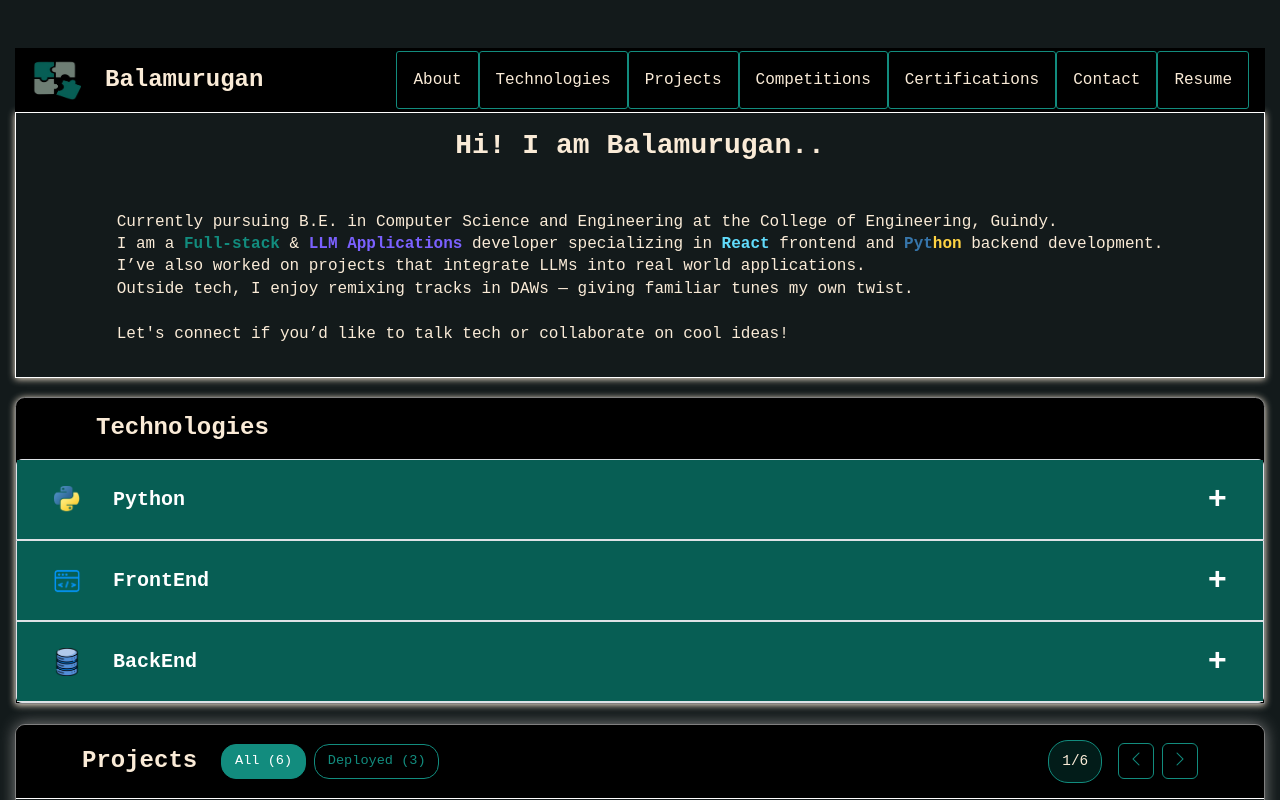
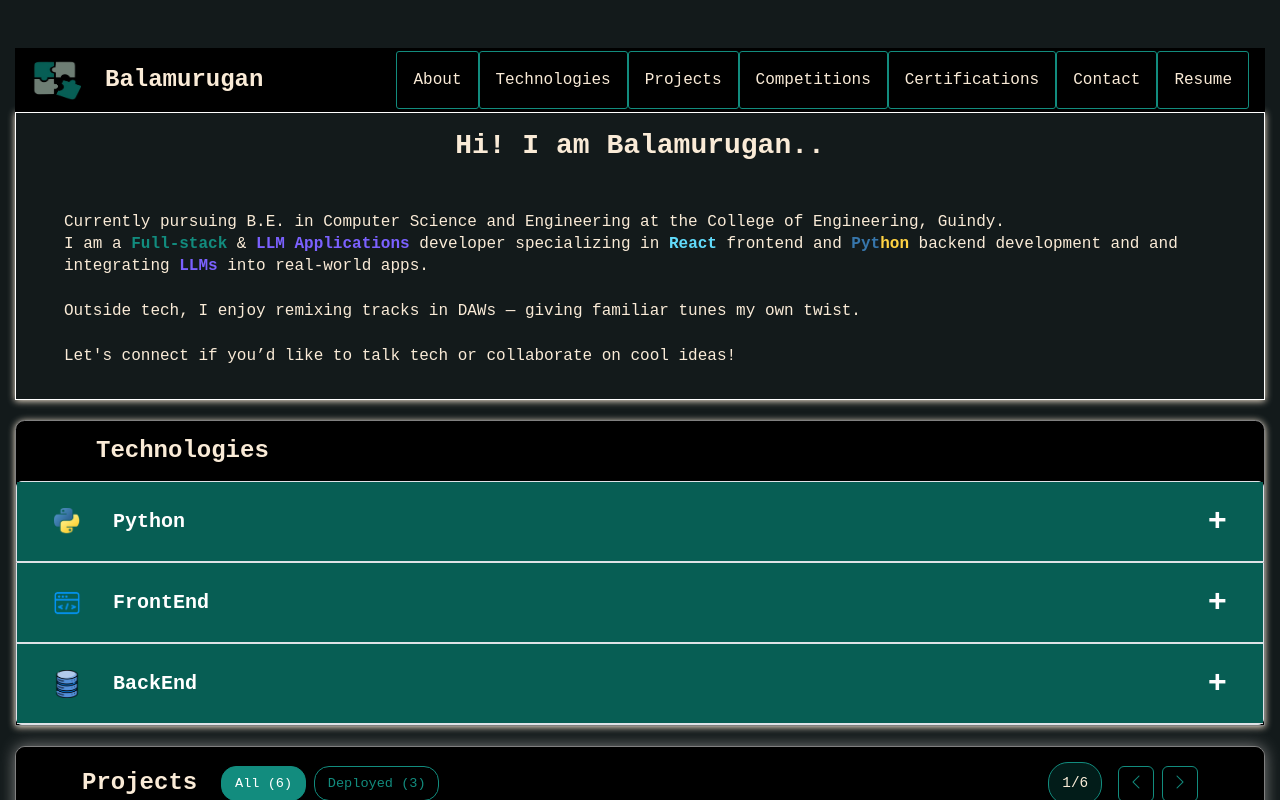
Before and after one commit to BALAMURUGAN16SA/PORTFOLIO, a React (Create React App) app: page / in a window 1280 px wide. Shown: the top 800 px of the page. Built offline with nearby package versions, Linux system fonts and the light colour scheme.

Commit message:
Update About.jsx

```diff
--- a/src/components/About.jsx
+++ b/src/components/About.jsx
@@ -8,9 +8,8 @@ const About = () => {
       <p className="additional-text fs-6">
         Currently pursuing B.E. in Computer Science and Engineering at the College of Engineering, Guindy.
         <br></br>
-        I am a <span className="fw-bold" style={{color: "#128C7E"}}>Full-stack</span> & <span className="fw-bold" style={{color: "#7B61FF"}}> LLM Applications </span> developer specializing in <span className="fw-bold" style={{color:"#61DBFB"}}> React </span> frontend and <span className="fw-bold" style={{color:"#3776ab"}}> Pyt</span><span className="fw-bold" style={{color: "#ffd343"}}>hon </span> backend development.
+        I am a <span className="fw-bold" style={{color: "#128C7E"}}>Full-stack</span> & <span className="fw-bold" style={{color: "#7B61FF"}}> LLM Applications </span> developer specializing in <span className="fw-bold" style={{color:"#61DBFB"}}> React </span> frontend and <span className="fw-bold" style={{color:"#3776ab"}}> Pyt</span><span className="fw-bold" style={{color: "#ffd343"}}>hon </span> backend development and and integrating <span className="fw-bold" style={{color: "#7B61FF"}}>LLMs</span> into real-world apps.
         <br></br>
-        I’ve also worked on projects that integrate LLMs into real world applications.
         <br></br>
         Outside tech, I enjoy remixing tracks in DAWs — giving familiar tunes my own twist.
         <br></br>
```
